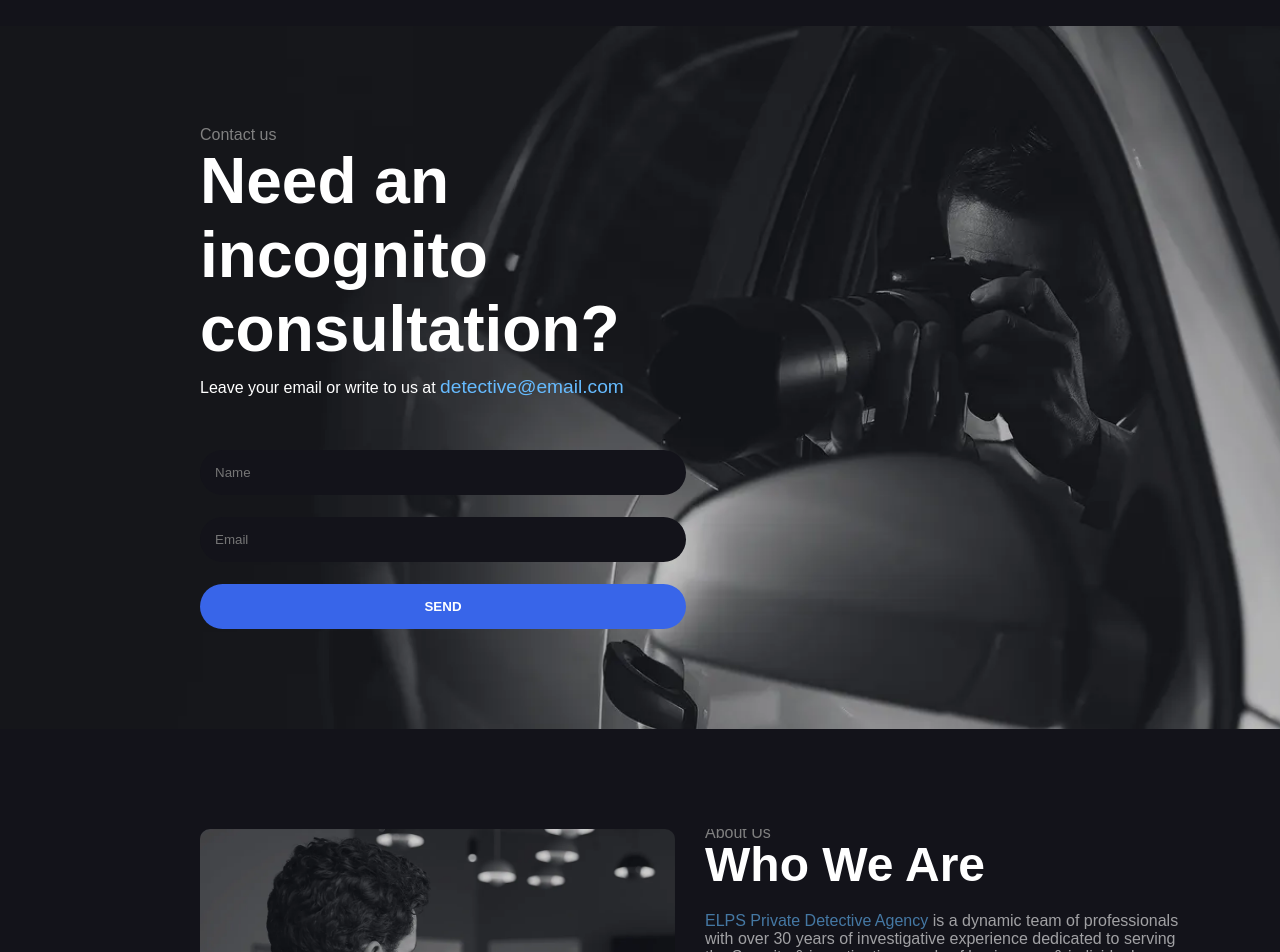
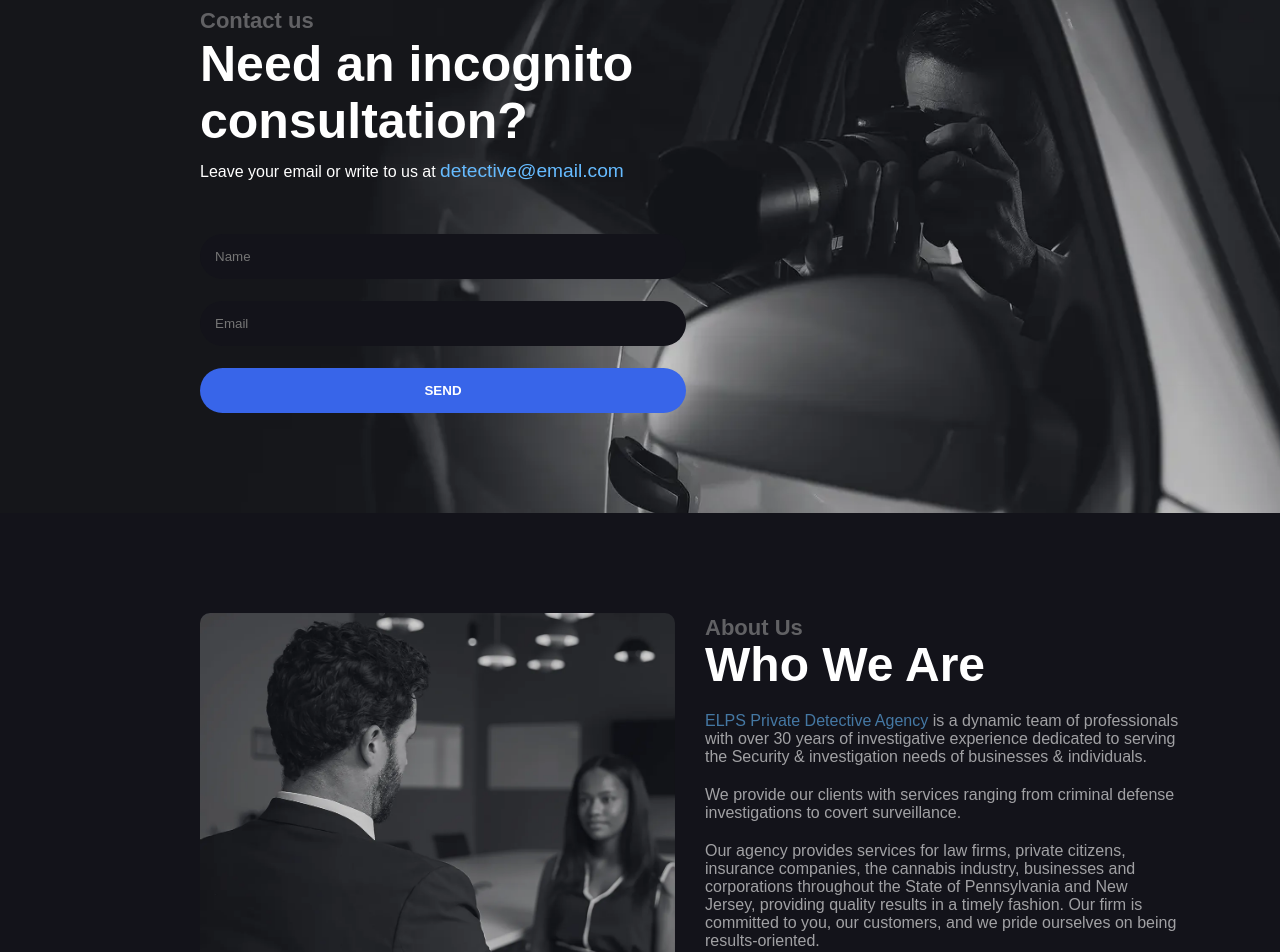
Before and after one commit to Trend20/Detective-Agency, a React (Create React App) app: page / in a window 1280 px wide. Shown: the part 1960-2912 px from the top of the page. Built offline with nearby package versions, Linux system fonts and the light colour scheme; a web font is replaced by a local one.

Commit message:
small header fixes

```diff
--- a/src/App.js
+++ b/src/App.js
@@ -3,7 +3,6 @@ import About from './components/About/About';
 import Consultation from './components/Consultation/Consultation';
 import Contacts from './components/Contacts/Contacts';
 import Footer from './components/Footer/Footer';
-import Header from './components/Header/Header';
 import Hero from './components/Hero/Hero';
 import Navbar from './components/Navbar/Navbar';
 import Partners from './components/Partners/Partners';
@@ -23,7 +22,6 @@ function App() {
       <Promo />
       <Testimonials />
       <Contacts />
-      <Header />
       <Footer />
     </>
   );
--- a/src/components/About/About.jsx
+++ b/src/components/About/About.jsx
@@ -1,3 +1,4 @@
+import Header from '../Header/Header';
 import './About.css';
 
 const About = () => {
@@ -7,8 +8,7 @@ const About = () => {
         <img src="/img/about.webp" alt="about" />
       </div>
       <div className="about-description">
-        <p>About Us</p>
-        <h1>Who We Are</h1>
+        <Header subHeading="About Us" mainHeading="Who We Are" />
         <div className="about-details">
         <p>
           <strong>ELPS Private Detective Agency</strong> is a dynamic team of professionals with over 30 years of
--- a/src/components/Consultation/Consultation.css
+++ b/src/components/Consultation/Consultation.css
@@ -15,18 +15,13 @@
 .consultation p{
     color: grey;
     font-size: 3rem;
-    margin-left: 100px;
     background: transparent;
   }
 
-  .consultation h1{
-    font-size: 4rem;
-    width: 50% ;
-    display: flex;
-    color: #fff;
-    font-weight: 600;
+  .consultation h1, .consultation h5{
+    width: 50%;
+    background: transparent;
     margin-left: 100px;
-    background: transparent;
   }
 
   .consultation span{
--- a/src/components/Consultation/Consultation.jsx
+++ b/src/components/Consultation/Consultation.jsx
@@ -1,10 +1,10 @@
+import Header from '../Header/Header';
 import './Consultation.css';
 
 const Consultation = () => {
   return (
     <div className='consultation'>
-      <p>Contact us</p>
-      <h1>Need an incognito consultation?</h1>
+      <Header subHeading="Contact us" mainHeading="Need an incognito consultation?" />
       <span>Leave your email or write to us at <a href="detective@email.com">detective@email.com</a></span>
       <form>
         <input type="text" placeholder='Name' />
--- a/src/components/Header/Header.css
+++ b/src/components/Header/Header.css
@@ -2,7 +2,7 @@
   display: flex;
   flex-direction: column;
   width: 100%;
-  padding: 60px 0px;
+  background: transparent;
 }
 
 .header-section h5{
@@ -10,6 +10,7 @@
   font-size: 22px!important;
   line-height: 1.36!important;
   letter-spacing: 0!important;
+  background: transparent;
 }
 
 .header-section h1{
@@ -23,4 +24,5 @@
   text-decoration: none;
   font-style: normal;
   letter-spacing: 0;
+  background: transparent;
 }
```
